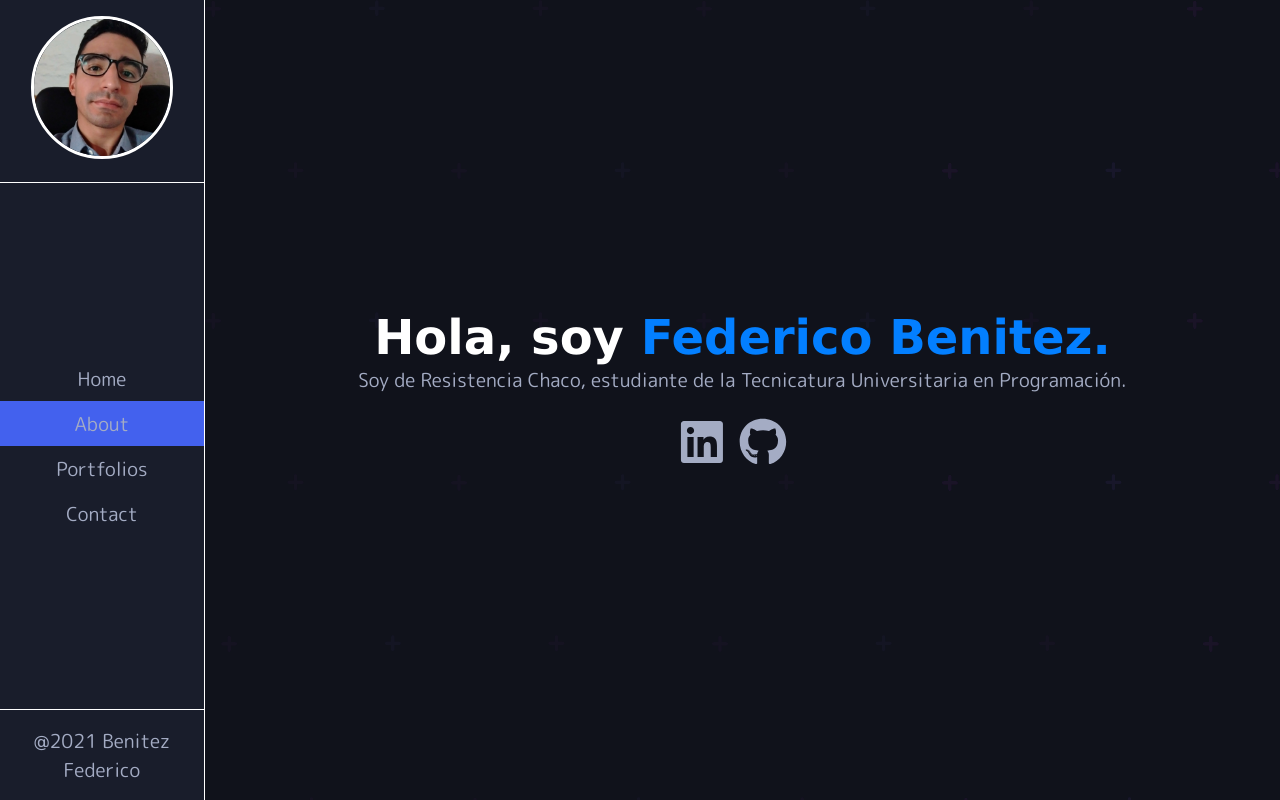
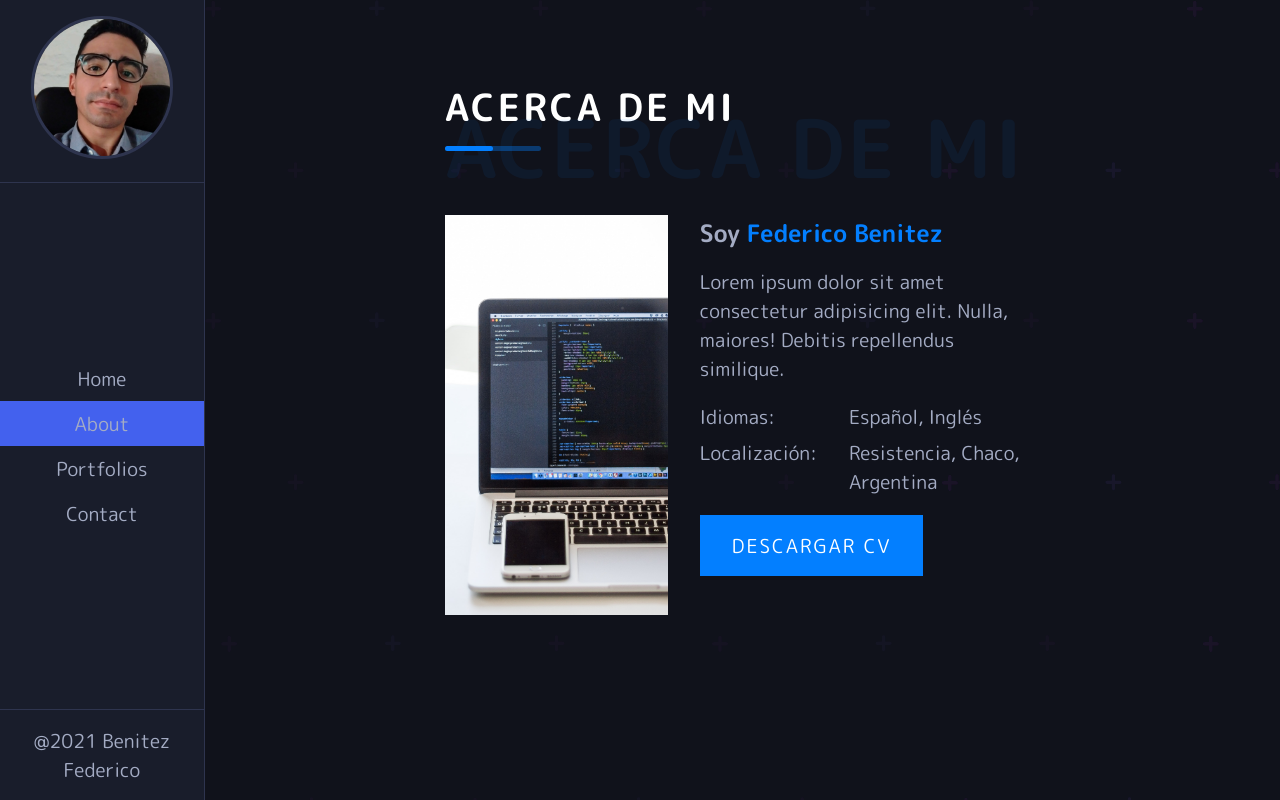
Before and after one commit to Federico-Benitez/old-portfolio, a React (Create React App) app: page /about in a window 1280 px wide. Built offline with nearby package versions, Linux system fonts and the light colour scheme.

Commit message:
about section contenido agregado

```diff
--- a/src/App.js
+++ b/src/App.js
@@ -1,6 +1,11 @@
 import "./App.scss";
+import { Switch, Route } from "react-router-dom";
+
 import NavBar from "./Components/NavBar";
 import HomePage from "./Pages/HomePage";
+import AboutPage from "./Pages/AboutPage";
+import PortfoliosPage from "./Pages/PortfoliosPage";
+import ContactPage from "./Pages/ContactPage";
 
 function App() {
   return (
@@ -10,7 +15,20 @@ function App() {
       </div>
       <div className="main-content">
         <div className="content">
-          <HomePage />
+          <Switch>
+            <Route path="/" exact>
+              <HomePage />
+            </Route>
+            <Route path="/about" exact>
+              <AboutPage />
+            </Route>
+            <Route path="/portfolios" exact>
+              <PortfoliosPage />
+            </Route>
+            <Route path="/contact" exact>
+              <ContactPage />
+            </Route>
+          </Switch>
         </div>
       </div>
     </div>
--- a/src/App.scss
+++ b/src/App.scss
@@ -1,6 +1,8 @@
 @import "./styles/layout";
 @import "./styles/navbar";
 @import "./styles/typography";
+@import "./styles/title";
+@import "./styles/about";
 
 
 
@@ -16,3 +18,7 @@ body{
     font-family: 'M PLUS Rounded 1c', sans-serif;
     font-size: 1.2rem;
 }
+
+span{
+    color: #037FFF;
+}
--- /dev/null
+++ b/src/Components/Title.js
@@ -0,0 +1,14 @@
+import React from "react";
+
+function Title({ title, span }) {
+  return (
+    <div className="Title">
+      <h3>
+        {title}
+        <span> {span}</span>
+      </h3>
+    </div>
+  );
+}
+
+export default Title;
--- /dev/null
+++ b/src/Pages/AboutPage.js
@@ -0,0 +1,14 @@
+import React from "react";
+import Title from "../Components/Title";
+import ImageSection from "./ImageSection";
+
+function AboutPage() {
+  return (
+    <div className="AboutPage">
+      <Title title={"Acerca de mi"} span={"Acerca de mi"} />
+      <ImageSection />
+    </div>
+  );
+}
+
+export default AboutPage;
--- /dev/null
+++ b/src/Pages/ContactPage.js
@@ -0,0 +1,11 @@
+import React from "react";
+
+function Contact() {
+  return (
+    <div>
+      <h1>Contact</h1>
+    </div>
+  );
+}
+
+export default Contact;
--- /dev/null
+++ b/src/Pages/ImageSection.js
@@ -0,0 +1,34 @@
+import React from "react";
+import about from "../img/about.jpg";
+
+function ImageSection() {
+  return (
+    <div className="ImageSection">
+      <div className="img">
+        <img src={about} alt="" />
+      </div>
+      <div className="about-info">
+        <h4>
+          Soy <span>Federico Benitez</span>
+        </h4>
+        <p className="about-text">
+          Lorem ipsum dolor sit amet consectetur adipisicing elit. Nulla,
+          maiores! Debitis repellendus similique.
+        </p>
+        <div className="about-details">
+          <div className="left-section">
+            <p>Idiomas:</p>
+            <p>Localización:</p>
+          </div>
+          <div className="right-section">
+            <p>Español, Inglés</p>
+            <p>Resistencia, Chaco, Argentina</p>
+          </div>
+        </div>
+        <button className="btn">Descargar CV</button>
+      </div>
+    </div>
+  );
+}
+
+export default ImageSection;
--- /dev/null
+++ b/src/Pages/PortfoliosPage.js
@@ -0,0 +1,11 @@
+import React from "react";
+
+function Portfolios() {
+  return (
+    <div>
+      <h1>Portfolios</h1>
+    </div>
+  );
+}
+
+export default Portfolios;
--- /dev/null
+++ b/src/styles/_about.scss
@@ -0,0 +1,64 @@
+.ImageSection{
+    display: flex;
+    margin-top: 4rem;
+    .img{
+        width: 100%;
+        height: 50vh;
+        img{
+            width: 100%;
+            object-fit: cover;
+            height: 100%;
+        }
+    }
+
+    .about-info{
+        margin-left: 2rem;
+        h4{
+            font-size: 1.5rem;
+        }
+        .about-text{
+            padding: 1rem 0;
+        }
+    }
+
+}
+
+.about-details{
+    display: flex;
+    p{
+        padding: .2rem 0;
+
+    }
+    .right-section{
+        margin-left: 2rem;
+    }
+}
+
+.btn{
+    padding: 1rem 2rem;
+    background-color: #037FFF;
+    outline: none;
+    border: none;
+    font-family: inherit;
+    font-size: inherit;
+    color: white;
+    text-transform: uppercase;
+    cursor: pointer;
+    letter-spacing: 2px;
+    margin-top: 1rem;
+    position: relative;
+
+    &::after{
+        position: absolute;
+        content: "";
+        width: 0;
+        height: .3rem;
+        left:0;
+        bottom:0;
+        background-color: rgb(240, 170, 39);
+        transition: all 0.4s ease-in-out;
+    }
+    &:hover::after{
+        width: 100%;
+    }
+}
--- a/src/styles/_layout.scss
+++ b/src/styles/_layout.scss
@@ -4,7 +4,7 @@
         height: 200vh;
         background-color: #191D2B;
         position: fixed;
-        border-right: 1px solid #ffffff;
+        border-right: 1px solid #2e344e;
 
     }
 
@@ -16,5 +16,8 @@
         background-image: url(../img/dots.svg);
         display: grid;
         position: relative;
+        .content{
+            margin: 5rem 15rem;
+        }
     }
 }
--- a/src/styles/_navbar.scss
+++ b/src/styles/_navbar.scss
@@ -11,11 +11,11 @@
             width: 100%;
             text-align: center;
             margin-top: 1rem;
-            border-bottom: 1px solid #ffffff;
+            border-bottom: 1px solid #2e344e;
             img{
                 width: 70%;
                 border-radius: 100% ;
-                border: 3px solid #ffffff;
+                border: 3px solid #2e344e;
                 margin-bottom: 1rem;
             }
 
@@ -58,7 +58,7 @@
         .footer{
             visibility: visible;
             width: 100%;
-            border-top: 1px solid #ffffff;
+            border-top: 1px solid #2e344e;
             p{
                 text-align: center;
                 padding: 1rem 0;
--- /dev/null
+++ b/src/styles/_title.scss
@@ -0,0 +1,36 @@
+.Title{
+    text-transform: uppercase;
+    font-size: 2rem;
+    color: white;
+    position: relative;
+    padding-bottom: 1rem;
+    letter-spacing: 3px;
+    &::before{
+        content: "";
+        bottom: 0;
+        position: absolute;
+        left: 0;
+        background-color: #0381ff5e;
+        width: 6rem;
+        height: .3rem;
+        border-radius: 50px;
+
+    }
+    &::after{
+        content: "";
+        bottom: 0;
+        position: absolute;
+        left: 0;
+        background-color: #037FFF;
+        width: 3rem;
+        height: .3rem;
+        border-radius: 50px;
+    }
+    span{
+        position: absolute;
+        top:13%;
+        left: 0;
+        font-size: 5rem;
+        opacity: 0.07;
+    }
+}
```
Also changed, not shown: src/img/about.jpg (added), src/img/about.png (added).
